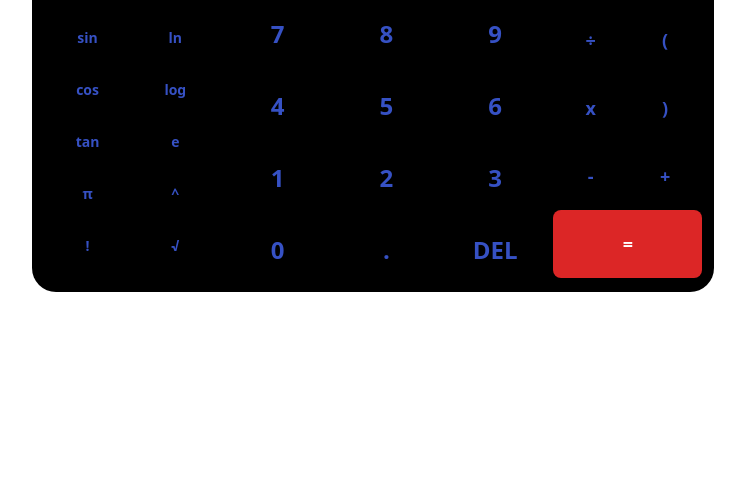
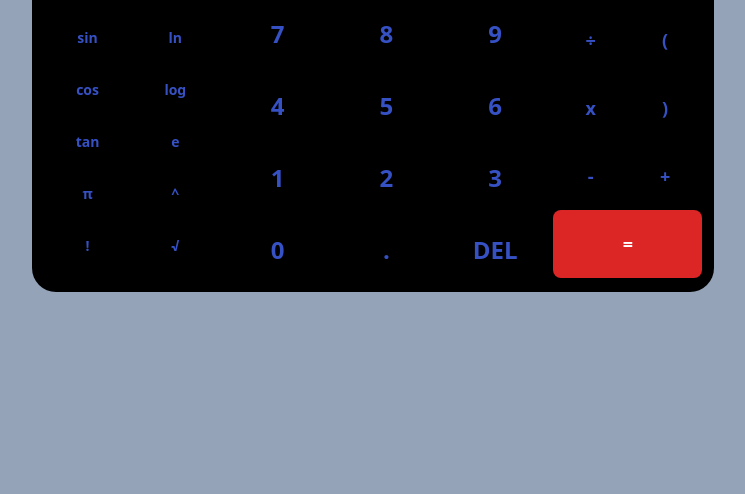
Before and after one commit to mbianou-bradon/iknite-Ex5-calculator, a website: page public/index.html in a window 1280 px wide. Shown: the part 306-800 px from the top of the page, without its empty margins (267-1012 px from the left). Drawn offline with Linux system fonts and the light colour scheme.

Commit message:
Adjust body background

```diff
--- a/public/index.html
+++ b/public/index.html
@@ -7,7 +7,7 @@
     <link rel="stylesheet" href="./main.css">
     <title>Calculator</title>
 </head>
-<body class="container mx-auto">
+<body class="container mx-auto bg-slate-400">
     <main class="flex justify-center items-center h-[100vh] mx-3">
         <div class="bg-black text-[#3651c4] place-self-center my-auto  font-extrabold rounded-3xl overflow-hidden">
 
```
Also changed, not shown: public/main.css.
